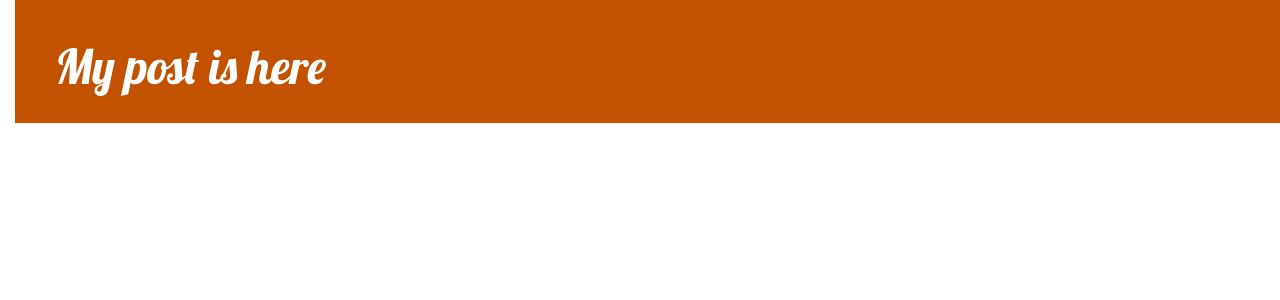
After one commit to shumpeimurakami/my-firtst-blog, a Django app: template blog/templates/blog/base.html in a window 1280 px wide. The commit adds this page. Shown: the top 300 px of the page. Run offline with Django 3.2, Linux system fonts and the light colour scheme; the template is opened without the code that fills it, so the values that code supplies are empty; some libraries are stand-ins or nearby versions.

Commit message:
Added View and template

```diff
--- /dev/null
+++ b/blog/static/css/blog.css
@@ -0,0 +1,53 @@
+h1 a, h2 a{
+    color: #C25100;
+    font-family: 'Lobster';
+}
+body {
+    padding-left: 15px;
+}
+.page-header {
+    background-color: #C25100;
+    margin-top: 0;
+    padding: 20px 20px 20px 40px;
+}
+
+.page-header h1, .page-header h1 a, .page-header h1 a:visited, .page-header h1 a:active {
+    color: #ffffff;
+    font-size: 36pt;
+    text-decoration: none;
+}
+
+.content {
+    margin-left: 40px;
+}
+
+h1, h2, h3, h4 {
+    font-family: 'Lobster', cursive;
+}
+
+.date {
+    color: #828282;
+}
+
+.save {
+    float: right;
+}
+
+.post-form textarea, .post-form input {
+    width: 100%;
+}
+
+.top-menu, .top-menu:hover, .top-menu:visited {
+    color: #ffffff;
+    float: right;
+    font-size: 26pt;
+    margin-right: 20px;
+}
+
+.post {
+    margin-bottom: 70px;
+}
+
+.post h2 a, .post h2 a:visited {
+    color: #000000;
+}
--- /dev/null
+++ b/blog/templates/blog/base.html
@@ -0,0 +1,26 @@
+<!DOCTYPE html>
+{% load static %}
+<html lang="en">
+    <head>
+        <meta charset="UTF-8">
+        <link href="//fonts.googleapis.com/css?family=Lobster&subset=latin,latin-ext" rel="stylesheet" type="text/css">
+        <link rel="stylesheet" href="//maxcdn.bootstrapcdn.com/bootstrap/3.2.0/css/bootstrap.min.css">
+        <link rel="stylesheet" href="//maxcdn.bootstrapcdn.com/bootstrap/3.2.0/css/bootstrap-theme.min.css">
+        <link rel="stylesheet" href="{% static 'css/blog.css' %}">
+        <title>shumpei-blog</title>
+    </head>
+    <body>
+        <div class="page-header">
+            <h1><a href="">My post is here</a></h1>
+        </div>
+
+        <div class="content container">
+            <div class="row">
+                <div class="col-md-8">
+                    {% block content %}
+                    {% endblock %}
+                </div>
+            </div>
+        </div>
+    </body>
+</html>
--- a/blog/urls.py
+++ b/blog/urls.py
@@ -3,4 +3,5 @@ from . import views
 
 urlpatterns = [
         path('',views.post_list, name='post_list'),
+        path('post/<int:pk>/',views.post_detail, name='post_detail'),
 ]
--- a/blog/views.py
+++ b/blog/views.py
@@ -1,9 +1,14 @@
 from django.shortcuts import render
 from django.utils import timezone
 from .models import Post
+from django.shortcuts import render, get_object_or_404
 
 # Create your views here.
 
 def post_list(request):
     posts = Post.objects.filter(published_date__lte=timezone.now()).order_by('published_date')
     return render(request, 'blog/post_list.html',{'posts':posts})
+
+def post_detail(request, pk):
+    post = get_object_or_404(Post,pk=pk)
+    return render(request, 'blog/post_detail.html',{'post': post})
```
Also changed, not shown: blog/templates/blog/post_detail.html (added, +13 -0 lines), blog/templates/blog/post_list.html (+10 -22 lines).
